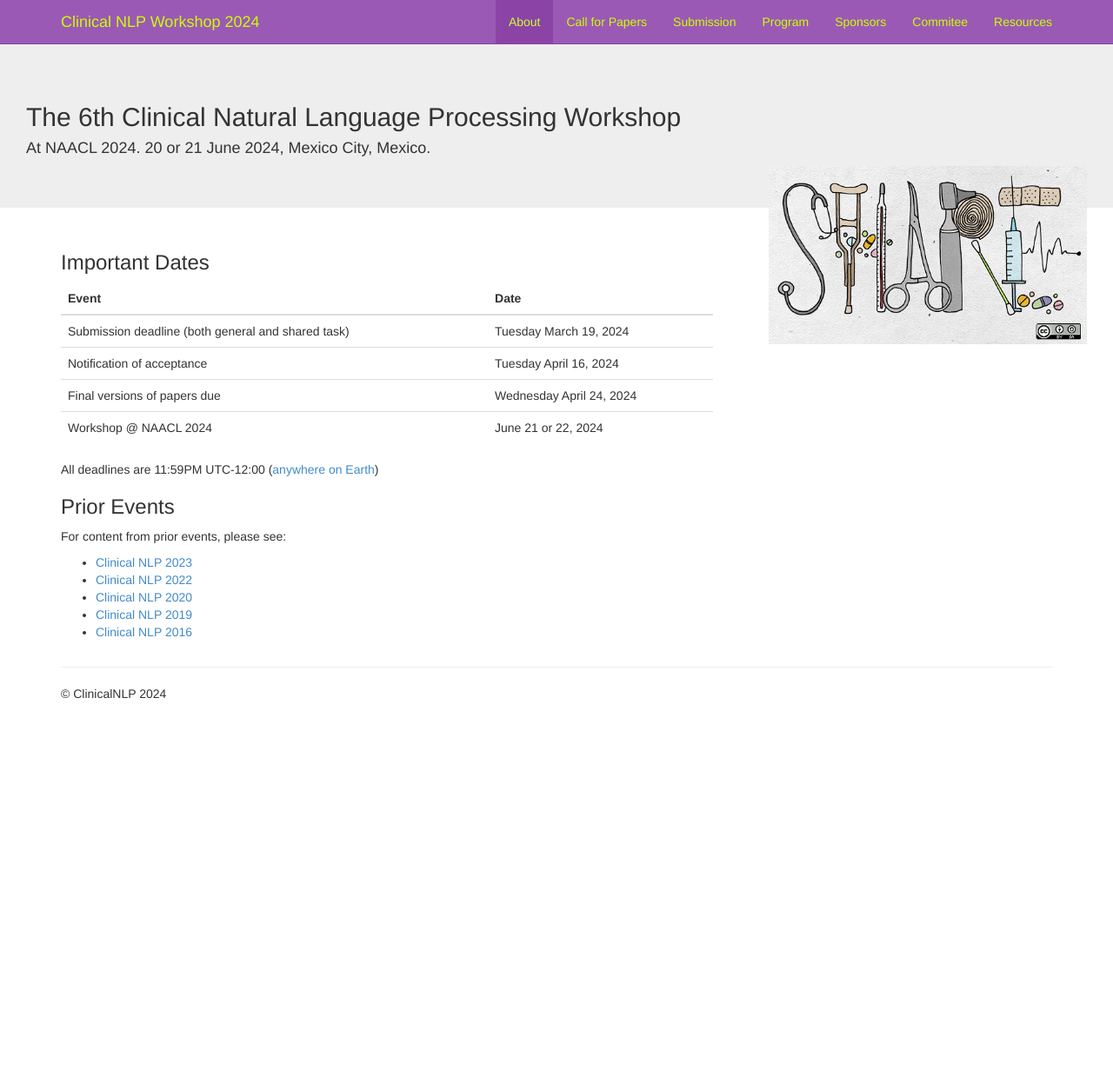
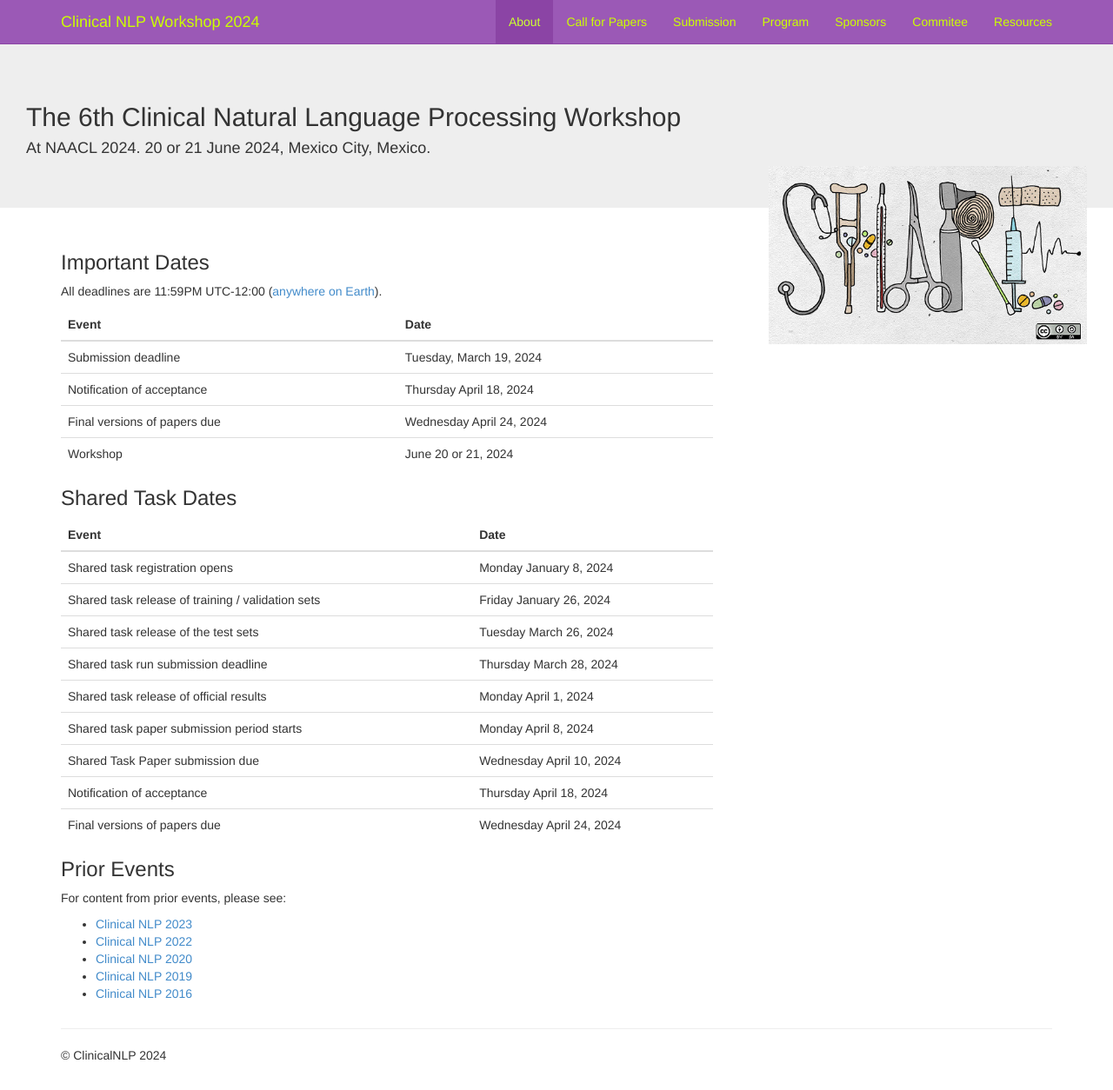
Before and after one commit to clinical-nlp/clinical-nlp.github.io, a Jekyll site: the page built from 2024/index.md, in a window 1280 px wide and 1254 px high. Shown: the whole window at 87% size. Built offline with Jekyll 4.4.1, drawn with Linux system fonts in a browser that asks for light colours; nearby versions of some CDN libraries; comment, search, counter and statistics services are not loaded.

Commit message:
Update index.md

```diff
--- a/2024/index.md
+++ b/2024/index.md
@@ -5,14 +5,30 @@
 
 ### Important Dates
 
-| Event                                               | Date                                    |
-| --------------------------------------------------- | --------------------------------------- |
-| Submission deadline (both general and shared task)  | Tuesday March 19, 2024                  |
-| Notification of acceptance                          | Tuesday April 16, 2024                  |
-| Final versions of papers due                        | Wednesday April 24, 2024                |
-| Workshop @ NAACL 2024                               | June 21 or 22, 2024                     |
+All deadlines are 11:59PM UTC-12:00 ([anywhere on Earth](https://www.timeanddate.com/time/zones/aoe)).
 
-All deadlines are 11:59PM UTC-12:00 ([anywhere on Earth](https://www.timeanddate.com/time/zones/aoe))
+| Event                                               | Date                      |
+| --------------------------------------------------- | ------------------------- |
+| Submission deadline                                 | Tuesday, March 19, 2024   |
+| Notification of acceptance                          | Thursday April 18, 2024   |
+| Final versions of papers due                        | Wednesday April 24, 2024  |
+| Workshop                                            | June 20 or 21, 2024       |
+
+
+### Shared Task Dates
+
+| Event                                               | Date                      |
+| --------------------------------------------------- | ------------------------- |
+| Shared task registration opens                      | Monday January 8, 2024    |
+| Shared task release of training / validation sets   | Friday January 26, 2024   |
+| Shared task release of the test sets                | Tuesday March 26, 2024    |
+| Shared task run submission deadline                 | Thursday March 28, 2024   |
+| Shared task release of official results             | Monday April 1, 2024      |
+| Shared task paper submission period starts          | Monday April 8, 2024      |
+| Shared Task Paper submission due                    | Wednesday April 10, 2024  |
+| Notification of acceptance                          | Thursday April 18, 2024   |
+| Final versions of papers due                        | Wednesday April 24, 2024  |
+
 
 ### Prior Events
 
```
